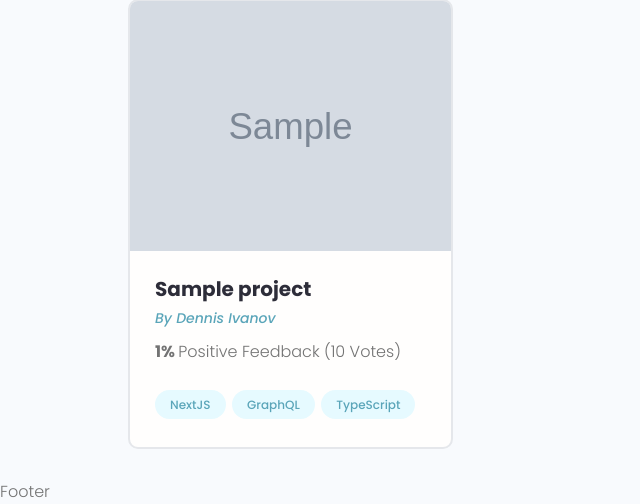
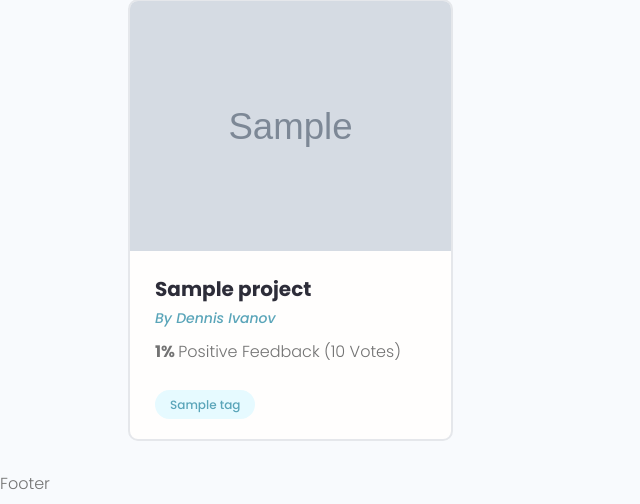
Before and after one commit to Ell-91/Band-Finder, a Django app: page / in a window 1280 px wide. Shown: the part 452-956 px from the top of the page, without its empty margins (0-640 px from the left). Run offline with Django 4.2, Linux system fonts and the light colour scheme; tables that the repository leaves empty hold one stand-in row (values such as "Sample post"); grey boxes marked "Sample" are stand-in pictures; some libraries are stand-ins or nearby versions.

Commit message:
updated tags so they are non-static

```diff
--- a/bandfinder/projects/templates/projects/project.html
+++ b/bandfinder/projects/templates/projects/project.html
@@ -54,15 +54,12 @@
                     Feedback ({{project.vote_total}} Votes)
                   </p>
                   <div class="project__tags">
+                    {% for tag in project.tags.all %}
                     <span class="tag tag--pill tag--main">
-                      <small>NextJS</small>
+                      <small>{{tag}}</small>
                     </span>
-                    <span class="tag tag--pill tag--main">
-                      <small>GraphQL</small>
-                    </span>
-                    <span class="tag tag--pill tag--main">
-                      <small>TypeScript</small>
-                    </span>
+                    {% endfor %}
+
                   </div>
                 </div>
               </a>
```
